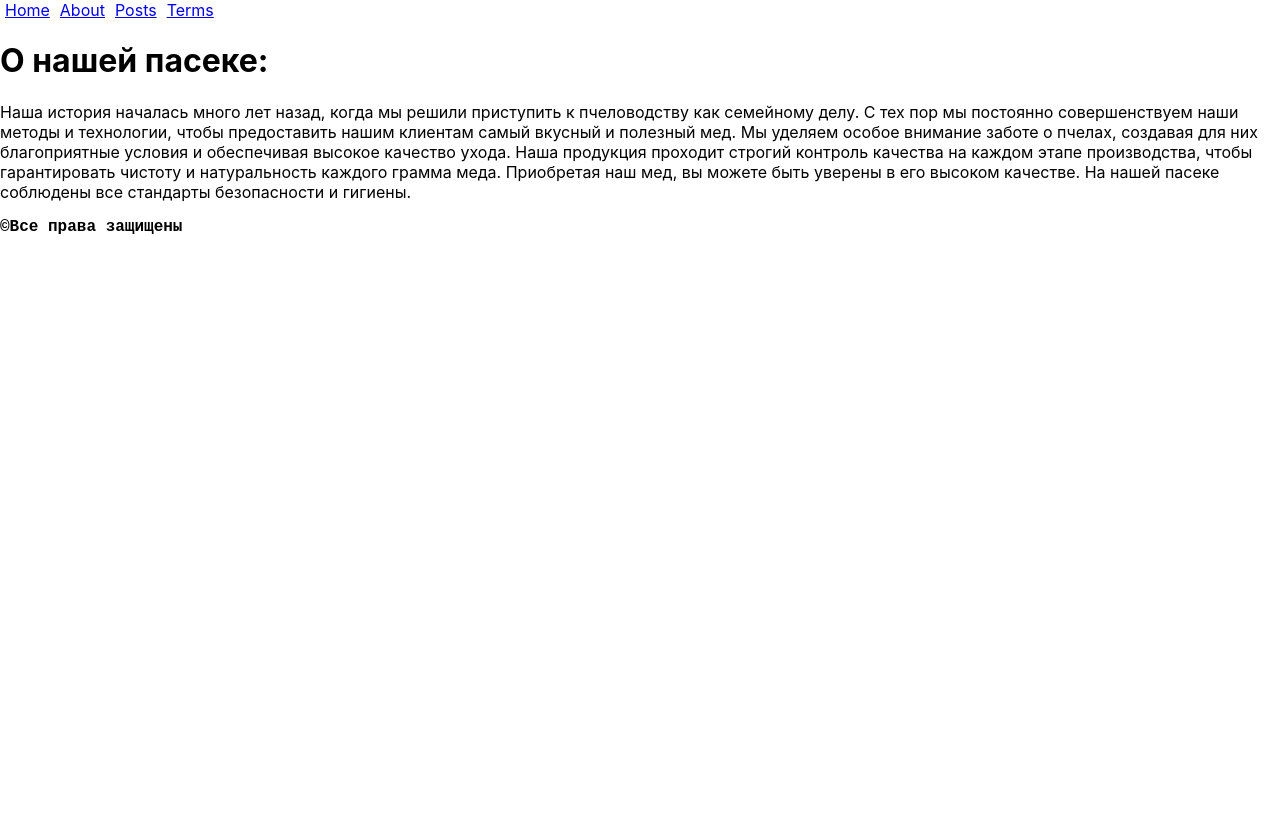
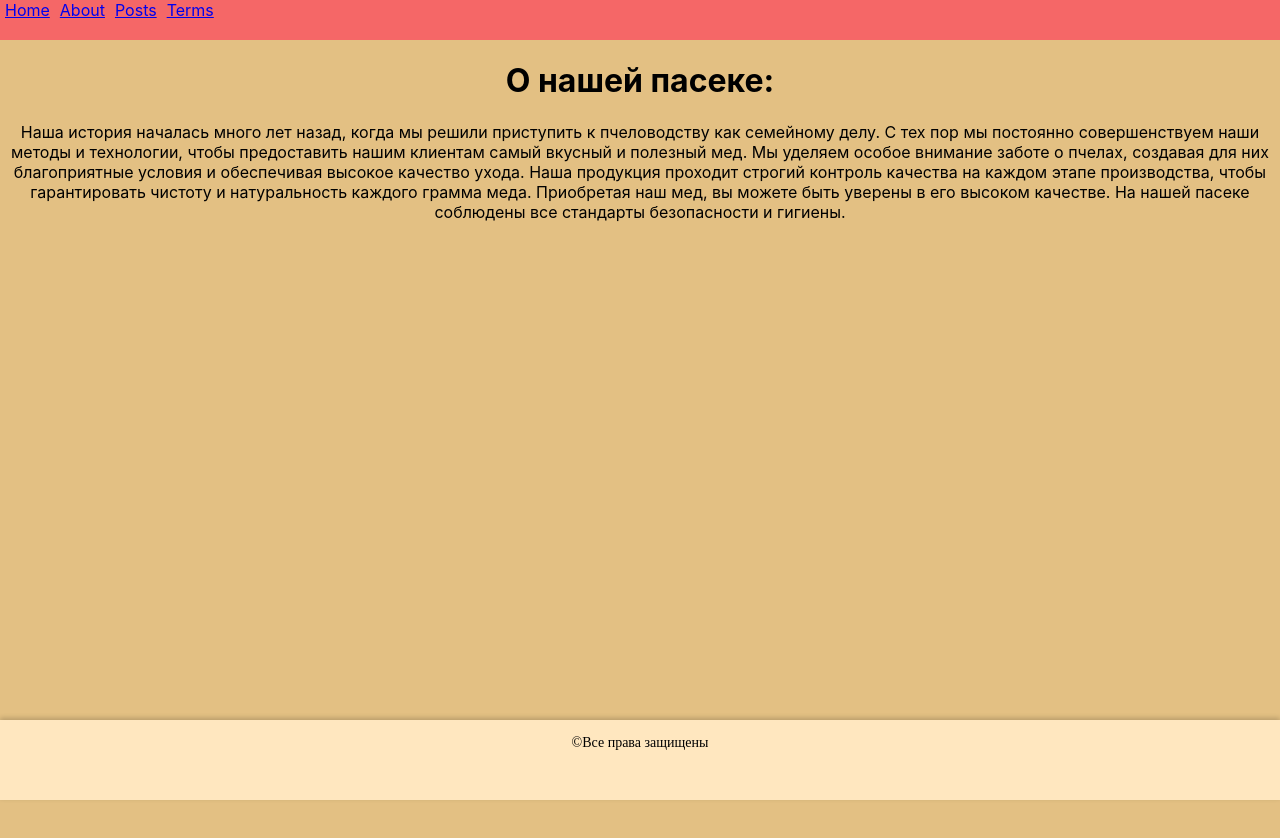
Before and after one commit to YuryPradanets/Gd-FD3-21-24_Pradanets, a React (Create React App) app: page / in a window 1280 px wide. Before the commit the page ends 800 px from the top, so only its background shows below. Built offline with nearby package versions, Linux system fonts and the light colour scheme.

Commit message:
добавил логику и немного стилей

```diff
--- a/src/components/Content.tsx
+++ b/src/components/Content.tsx
@@ -8,7 +8,7 @@ export type { ContentProps };
 
 export const Content = ({ title, descrip }: ContentProps) => {
     return (
-    <div>
+    <div className='content_Item'>
       <h1>{title }</h1>
       <p>{descrip}</p>
     </div>
--- a/src/components/Footer.tsx
+++ b/src/components/Footer.tsx
@@ -3,7 +3,11 @@ import '../index';
 
 export function Footer() {
   let footerText = 'Все права защищены';
-  return <>
-    <h3 >&copy;{footerText}</h3>
-  </>
+  return(
+  <div className='footer'>
+    <div className='footer_item'>
+      <h3 >&copy;{footerText}</h3>
+    </div>
+  </div>
+  )
  }
--- a/src/components/Header.tsx
+++ b/src/components/Header.tsx
@@ -6,13 +6,13 @@ export function Header() {
 
 
   return (
-    <>
+    <div className='header'>
       <Link to ="/">Home</Link>
       <Link to="/about">About</Link>
       <Link to="/posts">Posts</Link>
       <Link to ="/terms">Terms</Link>
 
 
-    </>
+    </div>
   )
 }
--- a/src/index.css
+++ b/src/index.css
@@ -1,5 +1,7 @@
 body {
   margin: 0;
+  min-width: 900px;
+  max-height: 250px;
   font-family: -apple-system, BlinkMacSystemFont, 'Segoe UI', 'Roboto', 'Oxygen',
     'Ubuntu', 'Cantarell', 'Fira Sans', 'Droid Sans', 'Helvetica Neue',
     sans-serif;
@@ -20,3 +22,44 @@ h3{
 a{
   margin: 10px 5px;
 }
+.header{
+  background-color: #f56767;
+  width: 100%;
+  height: 40px;
+  text-align: left;
+}
+
+.footer{
+border-radius: 10px;
+position: relative;
+}
+
+.footer h3{
+  font-family: Montserrat;
+  font-size: 14px;
+  font-weight: 400;
+  line-height: 17.07px;
+  text-align: center;
+}
+
+.footer_item {
+  position: fixed;
+  bottom: 0;
+  width: 100%;
+  height: 10%;
+  padding: 0px;
+  box-shadow: 0 -2px 5px rgba(0, 0, 0, 0.2); /* Тень по вашему выбору */
+  background-color: #FFE7BF;
+}
+
+.content_Item{
+text-align: center;
+width: 100%;
+height: 100vh;
+background-color:  #e3c083;
+padding: 0;
+overflow: hidden;
+}
+.content_Item > :nth-last-child(-n+2) {
+  overflow: visible;
+}
--- a/src/index.tsx
+++ b/src/index.tsx
@@ -8,7 +8,6 @@ import {
   Link
 } from 'react-router-dom';
 import './index.css';
-import App from './App';
 import reportWebVitals from './reportWebVitals';
 import { AboutPage } from '../src/pages/AboutPage/About';
 import { StartPage } from '../src/pages/StartPage/Start';
--- a/src/pages/PostsPage/Posts.tsx
+++ b/src/pages/PostsPage/Posts.tsx
@@ -1,19 +1,28 @@
-import React from "react";
+import React, { useEffect } from 'react';
 import { Header } from "../../components/Header";
-import { Content } from "../../components/Content";
 import { Footer } from "../../components/Footer";
 
-type PostsProps = {
-  textPosts: string;
-}
+export const PostsPage: React.FC = () => {
+  useEffect(() => {
+    const ids: string[] = [];
+    for (let i = 1; i <= 20; i++) {
+      ids.push(`post-${i}`);
+    }
+    sessionStorage.setItem('postIds', JSON.stringify(ids));
+  }, [])
 
-export const PostsPage = () => {
   return (
-    <>
+    <div>
       <Header />
-       <Content title="Здесь вы можете раасместить свои посты" descrip="Мы с радостьтю их учтем" />
-      <Footer />
-
-    </>
+      <h1>Posts</h1>
+      <ul>
+        {JSON.parse(sessionStorage.getItem('postIds') || '[]').map((id: string) => (
+          <li key={id}>
+            <a href={`/post/${id}`}>Post {id}</a>
+          </li>
+        ))}
+      </ul>
+      <Footer/>
+    </div>
   );
-}
+};
```
Also changed, not shown: src/pages/NotFoundPage.tsx (added, +10 -0 lines), src/pages/PostsPage/Post_ID.tsx (added, +13 -0 lines), src/pages/Routing/Route.tsx (added, +35 -0 lines), src/styles_and_other/styles.jsx (added, +31 -0 lines).
